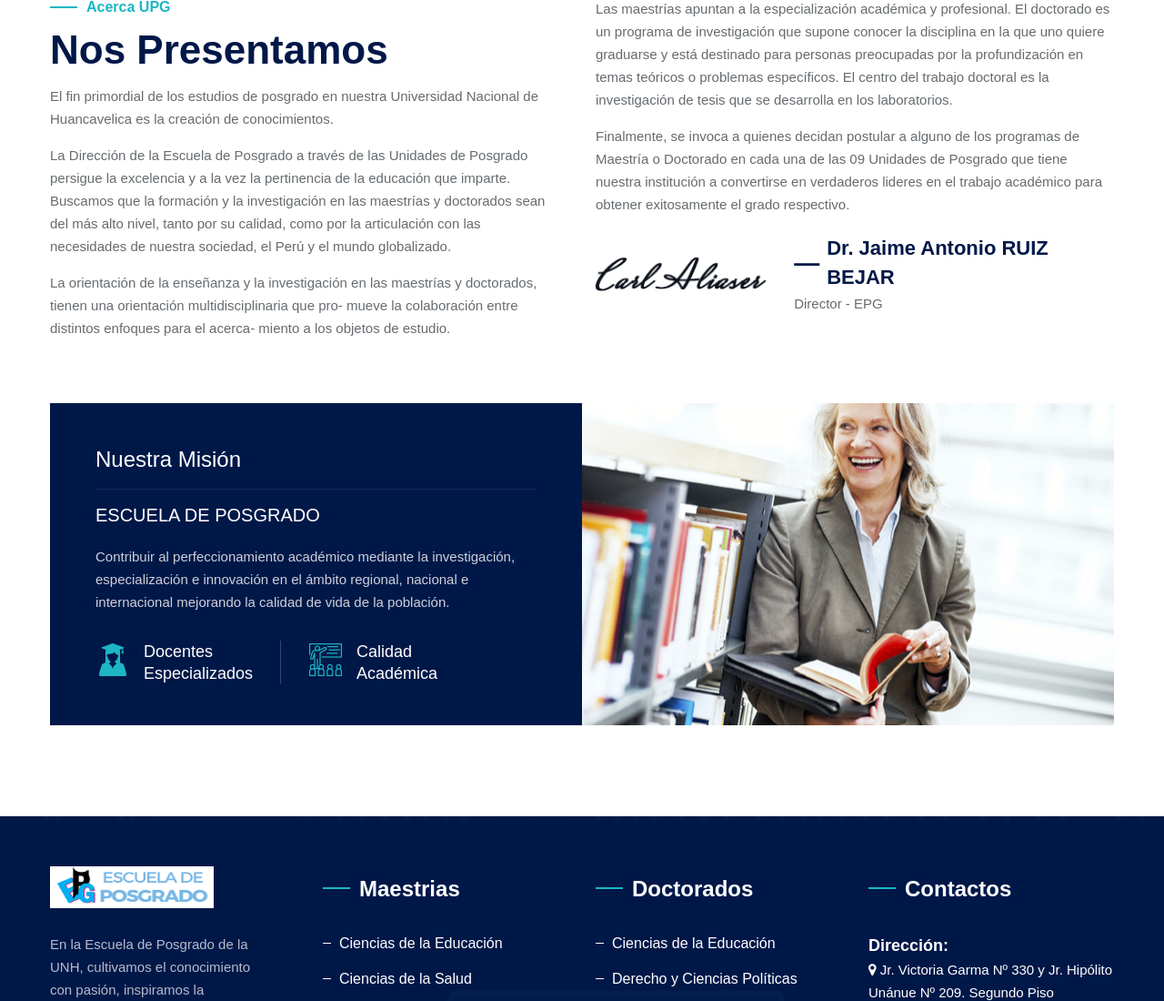
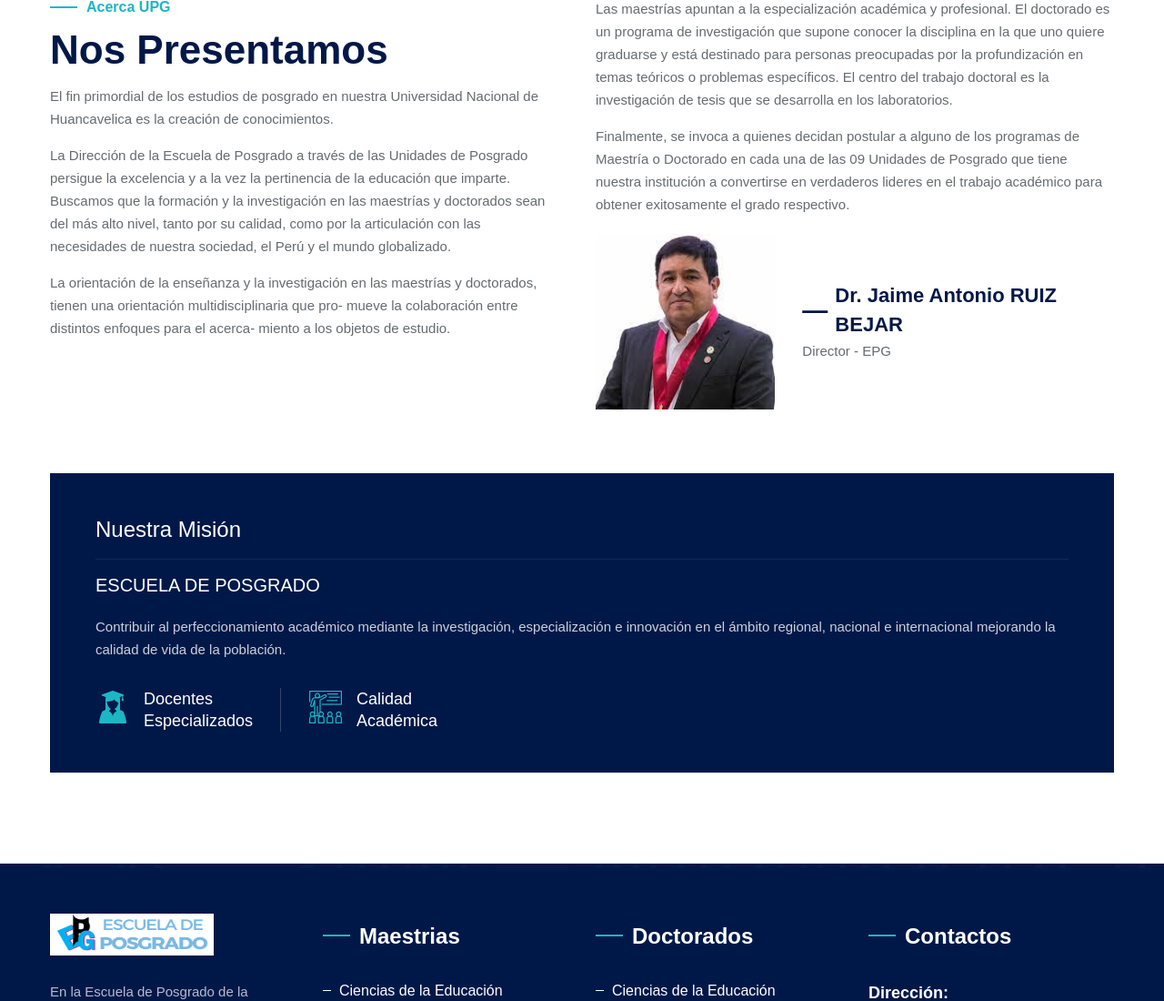
Before and after one commit to logan20andy/posgrado-unh, a PHP site: page /presentacion.php in a window 1280 px wide; the page is wider, and only the part inside the window is pictured. Shown: the part 564-1664 px from the top of that part at 91% size. Run offline with PHP 8.4, Linux system fonts and the light colour scheme; some web fonts are replaced.

Commit message:
cambios de headers

```diff
--- a/presentacion.php
+++ b/presentacion.php
@@ -67,7 +67,7 @@ include 'header.php';
                             <div class="featured-icon-box icon-align-before-content pt-5 res-991-pt-0">
                                 <div class="featured-icon">
                                     <div class="img-content">
-                                        <img class="img-fluid" src="images/sign-02.png" alt="sign-02">
+                                        <img class="img-fluid" src="images/autoridades/DirectorEPG.png" alt="sign-02">
                                     </div>
                                 </div>
                                 <div class="featured-content pl-30">
@@ -87,7 +87,7 @@ include 'header.php';
                     </div>
                 </div><!-- row end -->
                 <div class="row no-gutters">
-                    <div class="col-lg-6">
+                    <div class="col-lg-12">
                         <div class="ttm-bg ttm-col-bgcolor-yes ttm-bgcolor-darkgrey p-50 pt-45 pb-30 res-991-pl-15 res-991-pr-15">
                             <div class="ttm-col-wrapper-bg-layer ttm-bg-layer"></div>
                             <div class="layer-content">
@@ -124,19 +124,6 @@ include 'header.php';
                             </div>
                         </div>
                     </div>
-                    <div class="col-lg-6">
-                        <!-- col-bg-img-three -->
-                        <div class="col-bg-img-three ttm-col-bgimage-yes ttm-bg">
-                            <div class="ttm-col-wrapper-bg-layer ttm-bg-layer">
-                                <div class="ttm-col-wrapper-bg-layer-inner">
-                                <img class="img-fluid ttm-equal-height-image" src="images/autoridades/DirectorEPG.png" alt="bg-image">
-                                </div>
-                            </div>
-                            <div class="layer-content">
-                            </div>
-                        </div><!-- col-bg-img-three end -->
-                        <img class="img-fluid ttm-equal-height-image" src="images/autoridades/DirectorEPG.png" alt="bg-image">
-                    </div>
                 </div>
             </div>
         </section>
```
